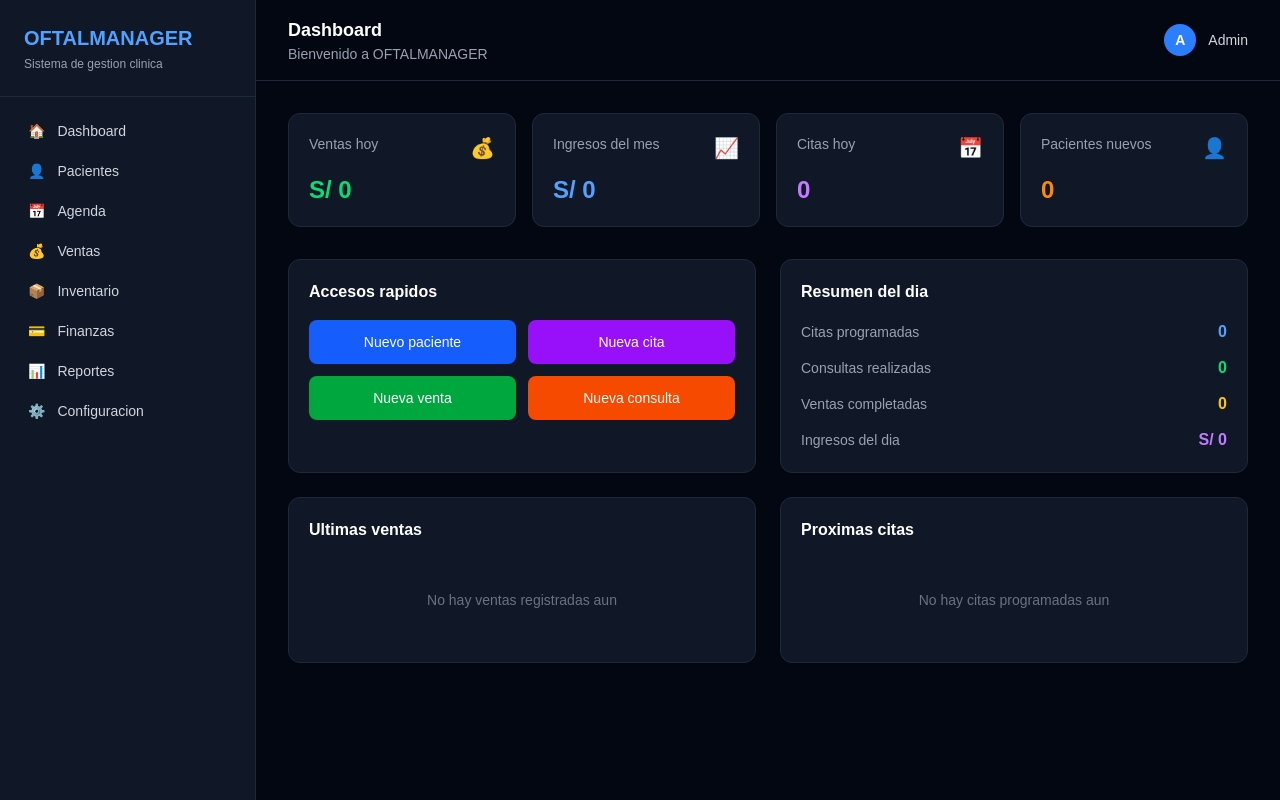
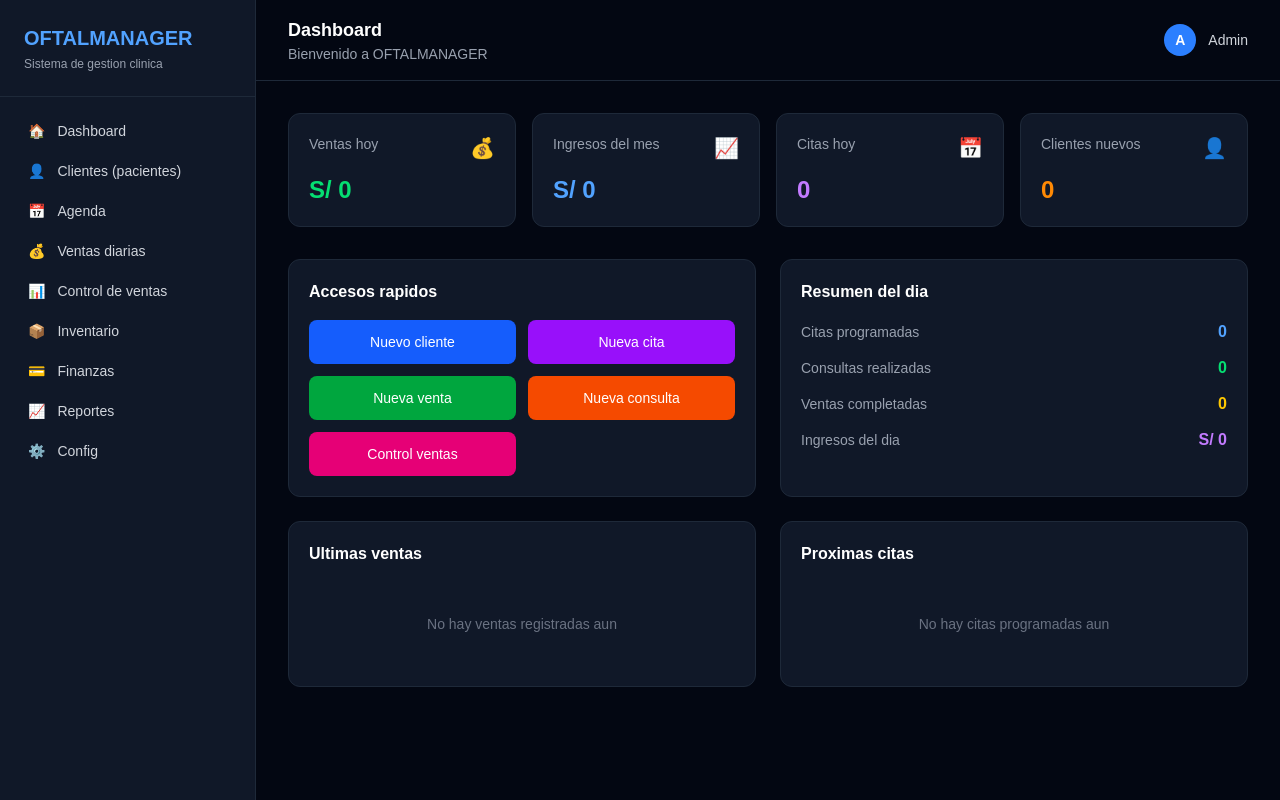
Before and after one commit to yericocr1-negocios/oftalmanager, a Next.js app: page / in a window 1280 px wide. Built offline with nearby package versions, Linux system fonts and the light colour scheme.

Commit message:
update dashboard menu completo

```diff
--- a/app/page.tsx
+++ b/app/page.tsx
@@ -1,27 +1,29 @@
 export default function Home() {
   const menu = [
     { icon: '🏠', label: 'Dashboard', href: '/' },
-    { icon: '👤', label: 'Pacientes', href: '/pacientes' },
+    { icon: '👤', label: 'Clientes (pacientes)', href: '/pacientes' },
     { icon: '📅', label: 'Agenda', href: '/agenda' },
-    { icon: '💰', label: 'Ventas', href: '/ventas' },
+    { icon: '💰', label: 'Ventas diarias', href: '/ventas' },
+    { icon: '📊', label: 'Control de ventas', href: '/control-ventas' },
     { icon: '📦', label: 'Inventario', href: '/inventario' },
     { icon: '💳', label: 'Finanzas', href: '/finanzas' },
-    { icon: '📊', label: 'Reportes', href: '/reportes' },
-    { icon: '⚙️', label: 'Configuracion', href: '/configuracion' },
+    { icon: '📈', label: 'Reportes', href: '/reportes' },
+    { icon: '⚙️', label: 'Config', href: '/configuracion' },
   ]
 
   const cards = [
     { label: 'Ventas hoy', value: 'S/ 0', icon: '💰', color: 'text-green-400' },
     { label: 'Ingresos del mes', value: 'S/ 0', icon: '📈', color: 'text-blue-400' },
     { label: 'Citas hoy', value: '0', icon: '📅', color: 'text-purple-400' },
-    { label: 'Pacientes nuevos', value: '0', icon: '👤', color: 'text-orange-400' },
+    { label: 'Clientes nuevos', value: '0', icon: '👤', color: 'text-orange-400' },
   ]
 
   const accesos = [
-    { label: 'Nuevo paciente', href: '/pacientes', color: 'bg-blue-600 hover:bg-blue-700' },
+    { label: 'Nuevo cliente', href: '/pacientes', color: 'bg-blue-600 hover:bg-blue-700' },
     { label: 'Nueva cita', href: '/agenda', color: 'bg-purple-600 hover:bg-purple-700' },
     { label: 'Nueva venta', href: '/ventas', color: 'bg-green-600 hover:bg-green-700' },
     { label: 'Nueva consulta', href: '/consulta', color: 'bg-orange-600 hover:bg-orange-700' },
+    { label: 'Control ventas', href: '/control-ventas', color: 'bg-pink-600 hover:bg-pink-700' },
   ]
 
   const resumen = [
```
